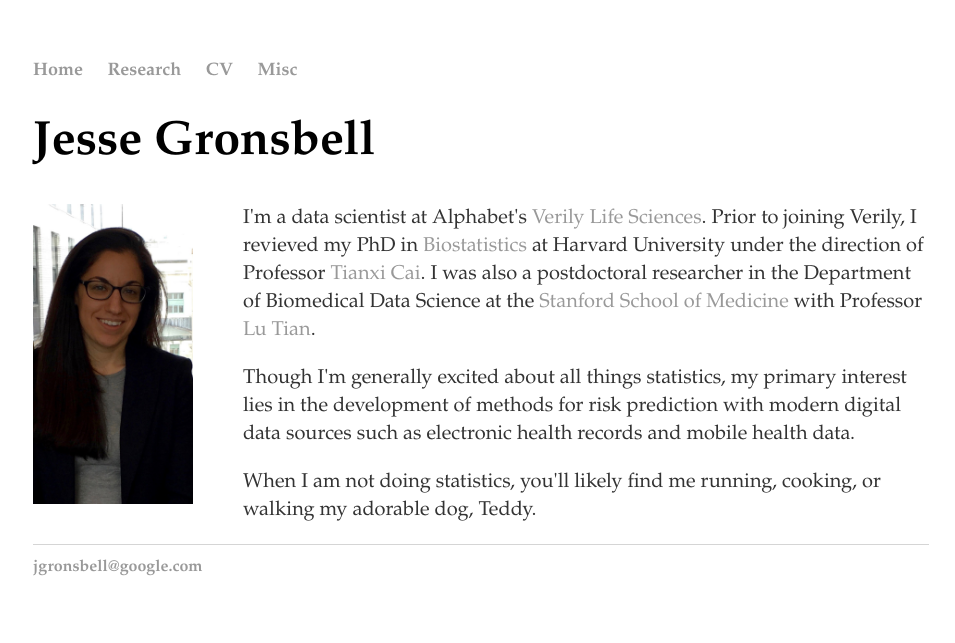
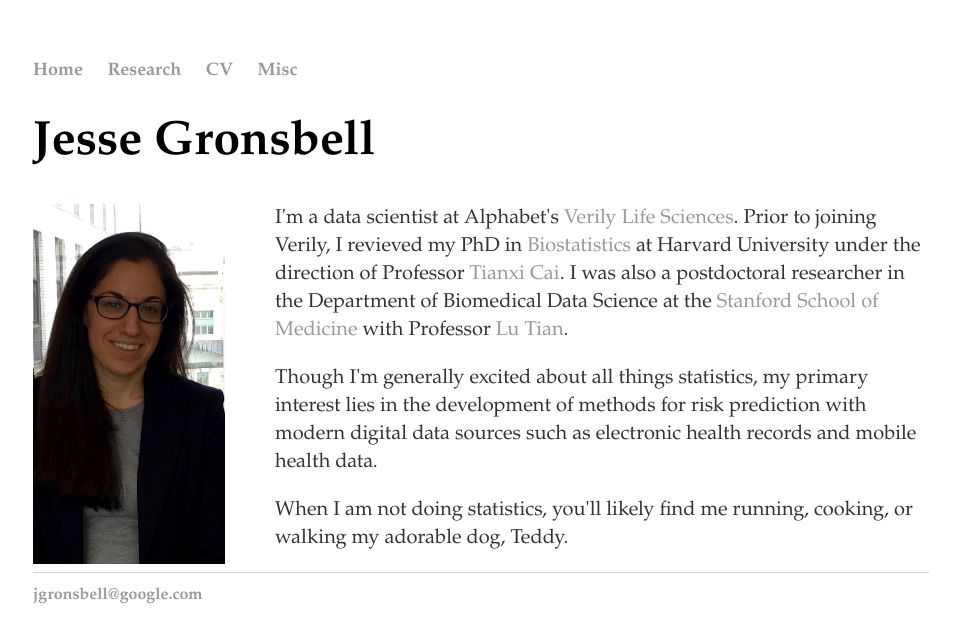
Before and after one commit to jgrons/old_website, a Jekyll site: the page built from index.html, in a window 1280 px wide. Shown: the top 643 px of the page, without its empty margins (159-1114 px from the left). Built offline with Jekyll 4.4.1, drawn with Linux system fonts in a browser that asks for light colours.

Commit message:
Update index.html

```diff
--- a/index.html
+++ b/index.html
@@ -6,7 +6,7 @@
 	<h1 style="font-family: palatino"> Jesse Gronsbell </h1>
 	<div class="span2">
         <a href="../pics/IMG_1115.jpeg">
-            <img src="../pics/IMG_1115.jpeg" HEIGHT="300" WIDTH="160" align="left" style="margin:0px 50px 0px 0px"
+            <img src="../pics/IMG_1115.jpeg" HEIGHT="360" WIDTH="192" align="left" style="margin:0px 50px 0px 0px"
                   title="JG" alt="JG"/></a>
         </div>
 
```
